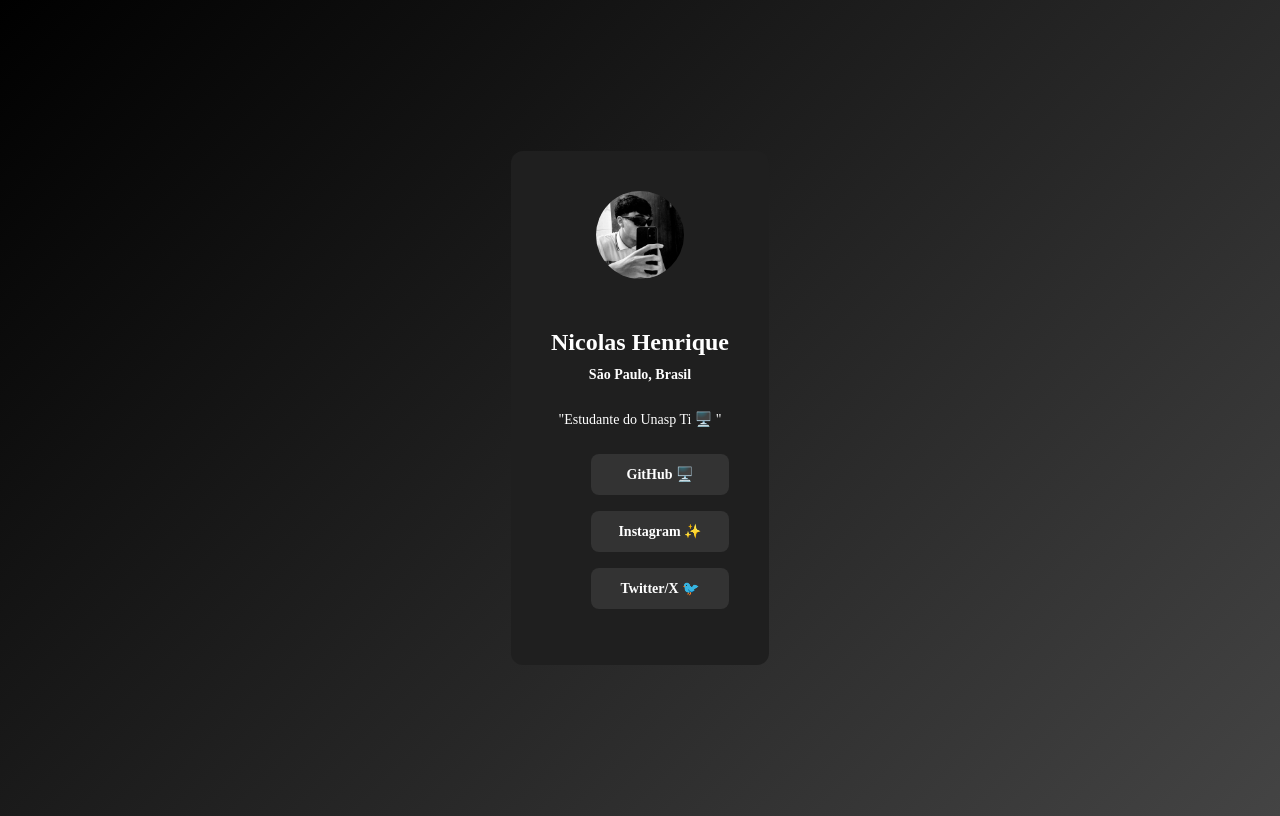
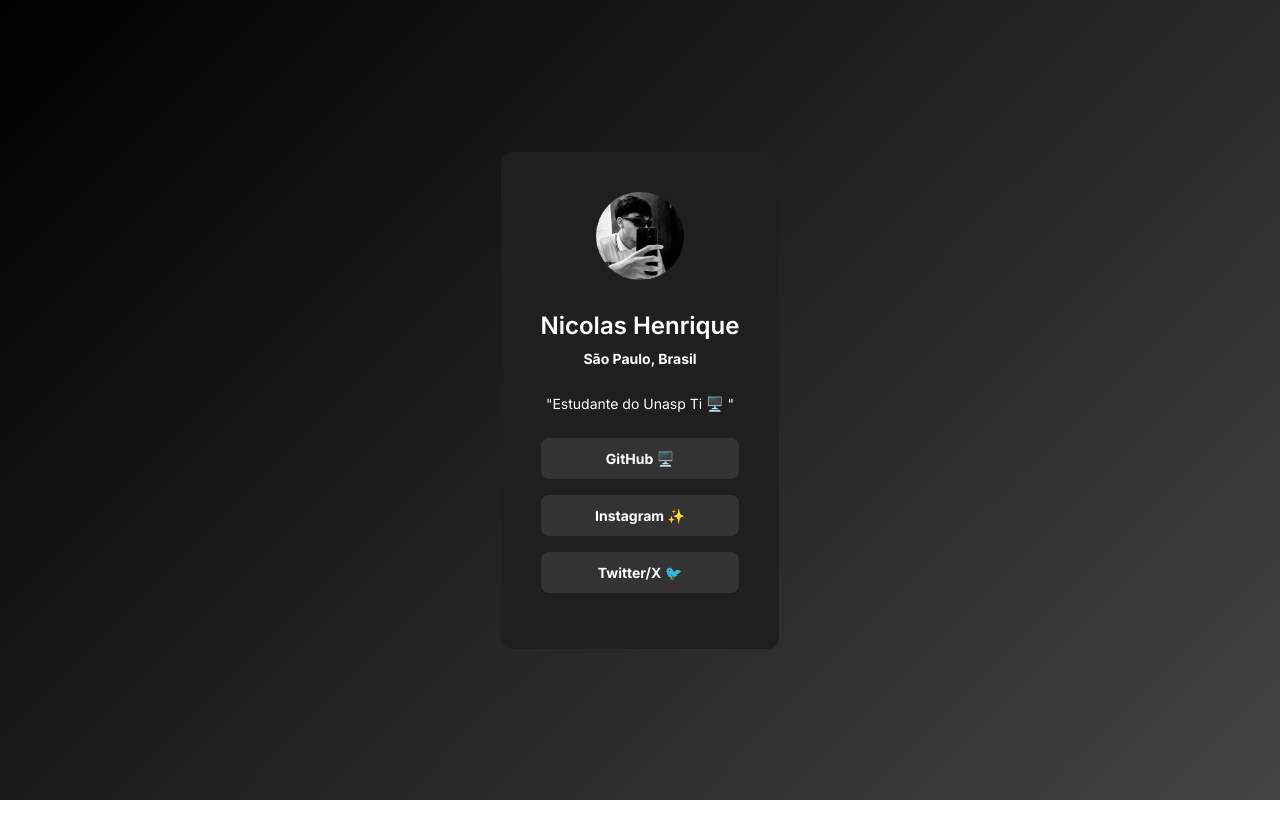
Before and after one commit to nicolas09macedoz/link-tree01mc, a plain HTML site: page index.html in a window 1280 px wide. Drawn offline with Linux system fonts and the light colour scheme.

Commit message:
Projeto Finalizado

```diff
--- a/style.css
+++ b/style.css
@@ -1,5 +1,4 @@
 
-<<<<<<< HEAD
 @import url('https://fonts.googleapis.com/css2?family=Inter:ital,opsz,wght@0,14..32,100..900;1,14..32,100..900&display=swap');
 
 * {
@@ -80,5 +79,3 @@ a:hover {
     color: var(--grey);
     transition: 0.6s;
 }
-=======
->>>>>>> 8366eb28b487634f322b1762aa2377325f3015a6
```
